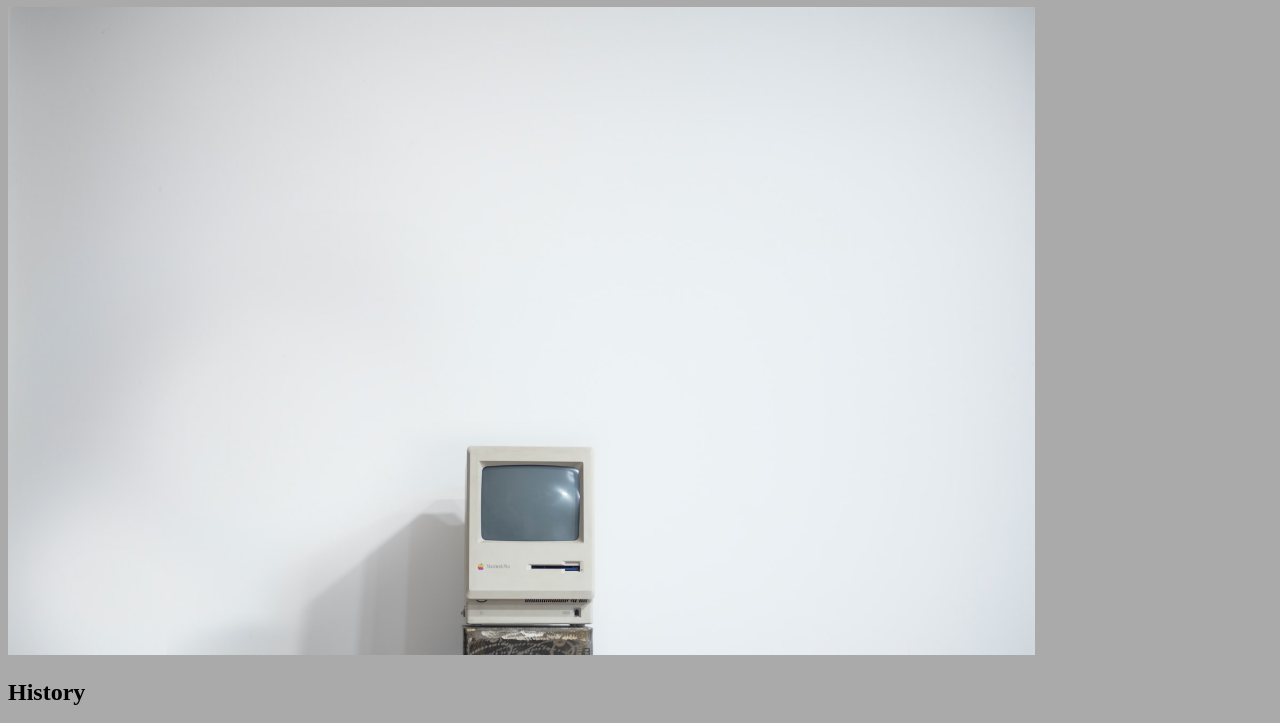
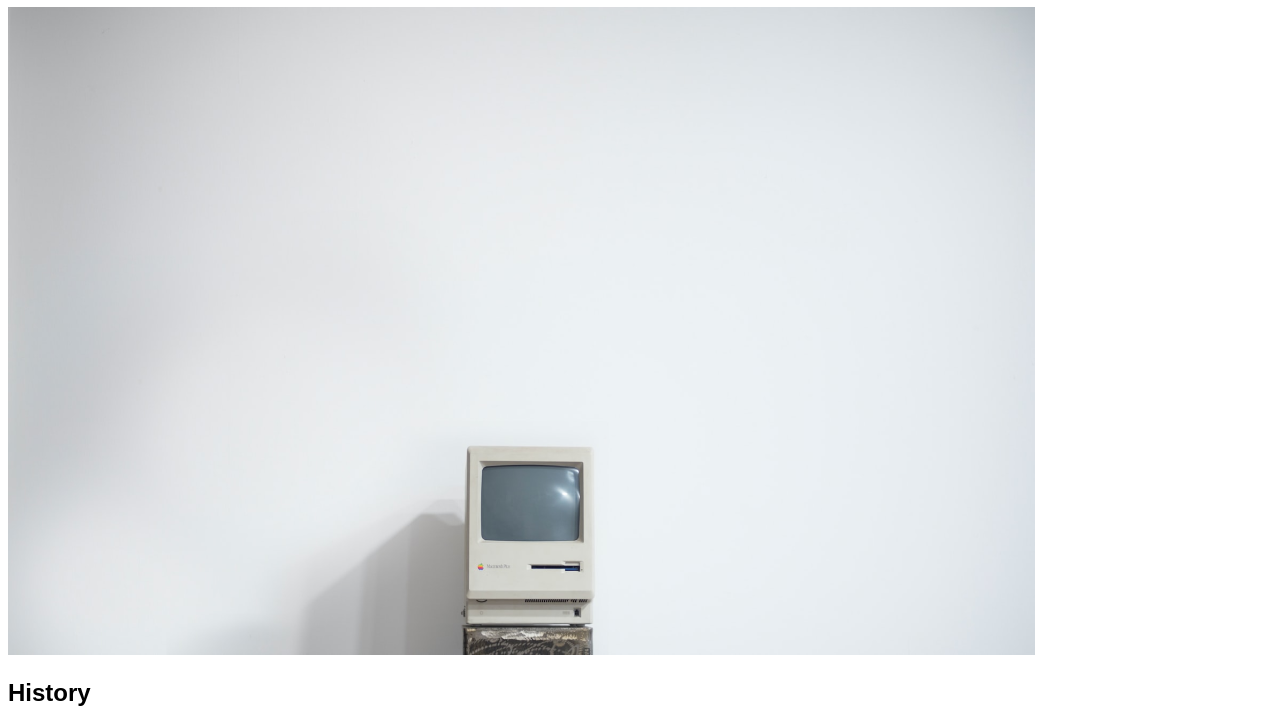
Before and after one commit to adolla04/HelloWorld_II, a plain HTML site: page index.html in a window 1280 px wide. Shown: the part 73-796 px from the top of the page. Drawn offline with Linux system fonts and the light colour scheme.

Commit message:
basic css font and img

```diff
--- a/screen.css
+++ b/screen.css
@@ -1,5 +1,11 @@
 /* Add screen styles below */
 
 body {
-    background: #aaa
+    background: #fff;
+    font-family: Arial, Helvetica, sans-serif;
+
 }
+
+img {
+    width: 100;
+}
```
